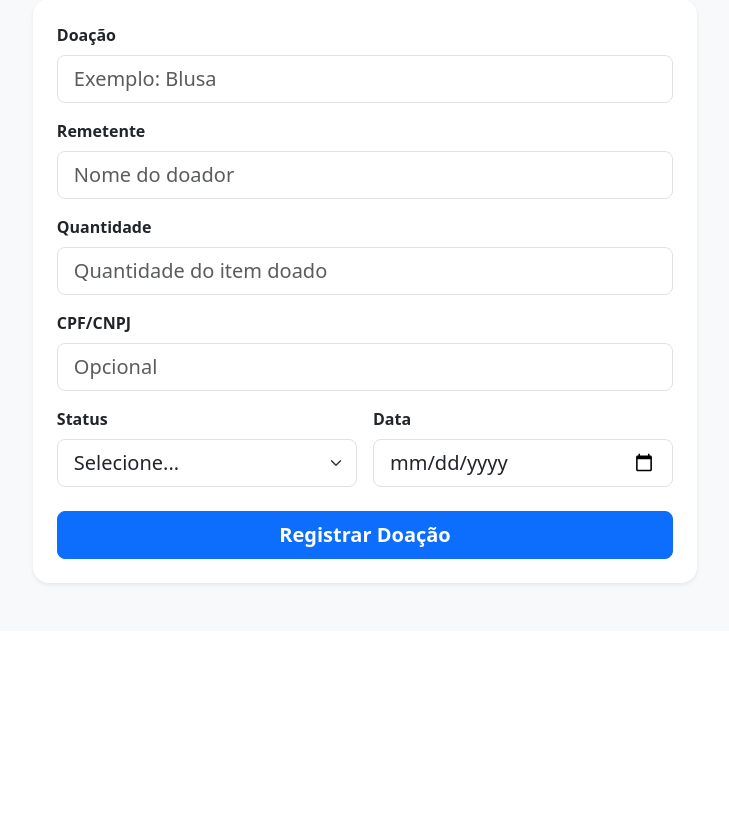
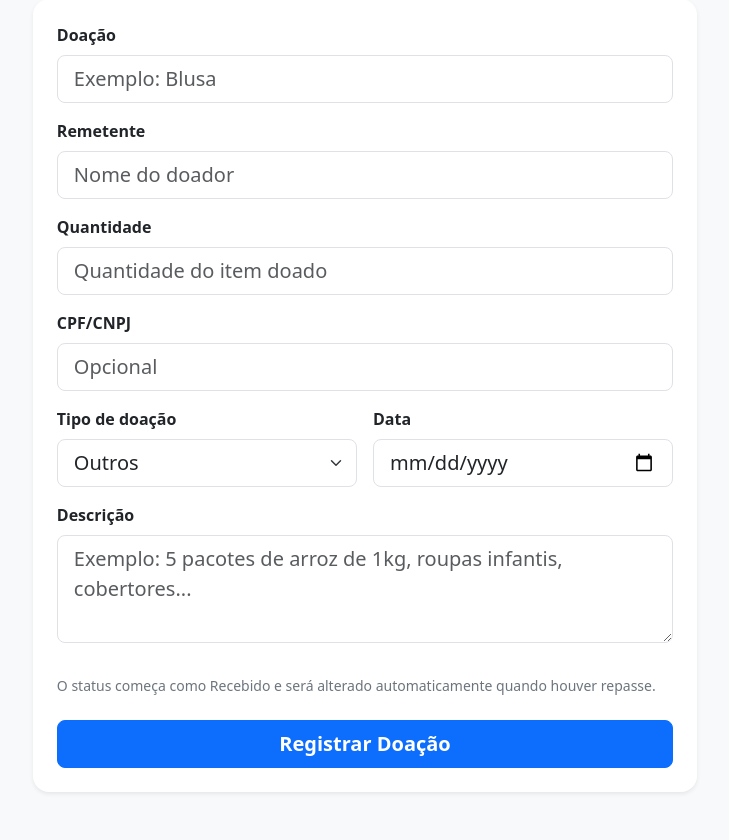
Before and after one commit to Fenniir/Projeto-Acao-Social-Acolher, a Django app: page /registrar/ in a window 1280 px wide. Shown: the part 312-1152 px from the top of the page, without its empty margins (275-1004 px from the left). Before the commit the page ends 898 px from the top, so only its background shows below. Run offline with Django 5.2, Linux system fonts and the light colour scheme.

Commit message:
Update Registro/Repasse/Excluir

```diff
--- a/core/urls.py
+++ b/core/urls.py
@@ -10,5 +10,6 @@ urlpatterns = [
     path('registrar/', TemplateView.as_view(template_name='acaoSocialRegistrarDoacao.html'), name='registrar_page'),
     path('api/doacoes/', views.doacoes, name='doacoes'),
     path('api/doacoes/<int:id>/', views.doacao_detalhe, name='doacao_detalhe'),
+    path('api/doacoes/<int:id>/repassar/', views.repassar_doacao, name='repassar_doacao'),
     path('api/estoque/', views.estoque, name='estoque'),
 ]
--- /dev/null
+++ b/projeto_acolher/__init__.py
@@ -0,0 +1,4 @@
+import pymysql
+
+pymysql.version_info = (2, 2, 1, "final", 0)
+pymysql.install_as_MySQLdb()
--- a/static/script.js
+++ b/static/script.js
@@ -54,15 +54,23 @@ async function apiFetch(caminho, opcoes = {}) {
     ...opcoes
   });
 
+  let dados = null;
+
+  try {
+    dados = await resposta.json();
+  } catch (erro) {
+    dados = null;
+  }
+
   if (!resposta.ok) {
+    if (dados && dados.erro) {
+      throw new Error(dados.erro);
+    }
+
     throw new Error("Erro ao conectar com o backend.");
   }
 
-  if (resposta.status === 204) {
-    return null;
-  }
-
-  return await resposta.json();
+  return dados;
 }
 
 function criarEstadoVazio(texto) {
@@ -81,7 +89,7 @@ function classeStatus(status) {
     return "text-bg-primary";
   }
 
-  if (status === "Processado") {
+  if (status === "Processando") {
     return "text-bg-warning";
   }
 
@@ -97,7 +105,7 @@ function iconeStatus(status) {
     return "bi-arrow-right-circle-fill";
   }
 
-  if (status === "Processado") {
+  if (status === "Processando") {
     return "bi-hourglass-split";
   }
 
@@ -123,6 +131,149 @@ function normalizarDataInput(data) {
   return texto;
 }
 
+// MODAL DE CONFIRMAÇÃO DO SISTEMA ---------------------------------------------------------
+
+function abrirModalConfirmacao(titulo, texto, funcaoConfirmar) {
+  let modal = document.getElementById("modalConfirmacaoSistema");
+
+  if (!modal) {
+    modal = document.createElement("div");
+    modal.className = "modal fade";
+    modal.id = "modalConfirmacaoSistema";
+    modal.tabIndex = -1;
+
+    modal.innerHTML = `
+      <div class="modal-dialog modal-dialog-centered">
+        <div class="modal-content border-0 rounded-4 shadow">
+          <div class="modal-header">
+            <h5 class="modal-title" id="confirmacaoTitulo">Confirmação</h5>
+            <button type="button" class="btn-close" data-bs-dismiss="modal" aria-label="Fechar"></button>
+          </div>
+
+          <div class="modal-body">
+            <p id="confirmacaoTexto" class="mb-0"></p>
+          </div>
+
+          <div class="modal-footer">
+            <button type="button" class="btn btn-outline-secondary" data-bs-dismiss="modal">
+              Cancelar
+            </button>
+
+            <button type="button" class="btn btn-primary" id="confirmacaoBotao">
+              Confirmar
+            </button>
+          </div>
+        </div>
+      </div>
+    `;
+
+    document.body.appendChild(modal);
+  }
+
+  document.getElementById("confirmacaoTitulo").textContent = titulo;
+  document.getElementById("confirmacaoTexto").textContent = texto;
+
+  let botao = document.getElementById("confirmacaoBotao");
+
+  botao.onclick = async function () {
+    await funcaoConfirmar();
+    bootstrap.Modal.getInstance(modal).hide();
+  };
+
+  bootstrap.Modal.getOrCreateInstance(modal).show();
+}
+
+function abrirModalRepassar(item) {
+  let modal = document.getElementById("modalRepassarItem");
+
+  if (!modal) {
+    modal = document.createElement("div");
+    modal.className = "modal fade";
+    modal.id = "modalRepassarItem";
+    modal.tabIndex = -1;
+
+    modal.innerHTML = `
+      <div class="modal-dialog modal-dialog-centered">
+        <form class="modal-content border-0 rounded-4 shadow" id="formRepassarItem">
+          <div class="modal-header">
+            <h5 class="modal-title">
+              <i class="bi bi-arrow-right-circle-fill me-2"></i>
+              Repassar item
+            </h5>
+            <button type="button" class="btn-close" data-bs-dismiss="modal" aria-label="Fechar"></button>
+          </div>
+
+          <div class="modal-body">
+            <input type="hidden" id="repassarId">
+
+            <p class="mb-2">
+              Item: <strong id="repassarNome"></strong>
+            </p>
+
+            <p class="text-secondary small mb-3">
+              Saldo disponível: <strong id="repassarSaldo"></strong>
+            </p>
+
+            <label for="repassarQuantidade" class="form-label fw-semibold">
+              Quantidade que será repassada
+            </label>
+            <input type="number" min="1" id="repassarQuantidade" class="form-control" required>
+          </div>
+
+          <div class="modal-footer">
+            <button type="button" class="btn btn-outline-secondary" data-bs-dismiss="modal">
+              Cancelar
+            </button>
+
+            <button type="submit" class="btn btn-success fw-semibold">
+              Confirmar repasse
+            </button>
+          </div>
+        </form>
+      </div>
+    `;
+
+    document.body.appendChild(modal);
+
+    document.getElementById("formRepassarItem").addEventListener("submit", async function (evento) {
+      evento.preventDefault();
+
+      let id = document.getElementById("repassarId").value;
+      let quantidade = Number(document.getElementById("repassarQuantidade").value);
+
+      if (!quantidade || quantidade <= 0) {
+        mostrarMensagem("Informe uma quantidade válida.", "erro");
+        return;
+      }
+
+      try {
+        await apiFetch("/doacoes/" + id + "/repassar/", {
+          method: "POST",
+          body: JSON.stringify({
+            quantidade: quantidade
+          })
+        });
+
+        bootstrap.Modal.getInstance(modal).hide();
+        mostrarMensagem("Repasse registrado com sucesso.");
+        carregarEstoque();
+        carregarDoacoes();
+
+      } catch (erro) {
+        mostrarMensagem(erro.message, "erro");
+      }
+    });
+  }
+
+  document.getElementById("repassarId").value = item.id;
+  document.getElementById("repassarNome").textContent = item.doacao_item || "-";
+  document.getElementById("repassarSaldo").textContent = item.saldo || 0;
+  document.getElementById("repassarQuantidade").value = 1;
+  document.getElementById("repassarQuantidade").max = item.saldo || 1;
+
+  bootstrap.Modal.getOrCreateInstance(modal).show();
+}
+
 // DOAÇÕES ----------------------------------------------------------------------
 
 function pegarDadosFormularioDoacao() {
@@ -131,7 +282,8 @@ function pegarDadosFormularioDoacao() {
     remetente: document.getElementById("remetente").value.trim(),
     quantidade: Number(document.getElementById("quantidade").value),
     cpf_cnpj: document.getElementById("cpfCnpj").value.trim(),
-    status: document.getElementById("status").value,
+    tipo: document.getElementById("tipo").value,
+    descricao: document.getElementById("descricao").value.trim(),
     data: document.getElementById("data").value
   };
 }
@@ -149,7 +301,7 @@ function validarDoacao(doacao) {
     return false;
   }
 
-  if (!doacao.status || doacao.status === "null") {
+  if (!doacao.tipo) {
     return false;
   }
 
@@ -168,7 +320,8 @@ function criarCardDoacao(doacao) {
   div.dataset.busca = (
     doacao.doacao_item + " " +
     doacao.remetente + " " +
-    doacao.status
+    doacao.status + " " +
+    doacao.tipo
   ).toLowerCase();
 
   let status = doacao.status || "Sem status";
@@ -190,24 +343,11 @@ function criarCardDoacao(doacao) {
           </span>
         </div>
 
-        <div class="d-flex flex-wrap align-items-center gap-2">
-
         <span class="badge rounded-pill status-pill ${statusClass}">
           <i class="bi ${statusIcon} me-1"></i>
           ${status}
         </span>
 
-          <button class="btn btn-outline-primary btn-sm fw-semibold btn-editar-doacao" type="button">
-            <i class="bi bi-pencil-square me-1"></i>
-            Editar
-          </button>
-
-          <button class="btn btn-outline-danger btn-sm fw-semibold btn-apagar-doacao" type="button">
-            <i class="bi bi-trash3-fill me-1"></i>
-            Apagar
-          </button>
-
-        </div>
       </div>
 
       <div class="record-grid doacao-grid small">
@@ -218,8 +358,23 @@ function criarCardDoacao(doacao) {
         </div>
 
         <div>
+          <span class="text-secondary d-block">Tipo</span>
+          <strong>${doacao.tipo || "Outros"}</strong>
+        </div>
+
+        <div>
           <span class="text-secondary d-block">Quantidade</span>
           <strong>${doacao.quantidade || 0}</strong>
+        </div>
+
+        <div>
+          <span class="text-secondary d-block">Repassado</span>
+          <strong>${doacao.quantidade_repassada || 0}</strong>
+        </div>
+
+        <div>
+          <span class="text-secondary d-block">Saldo</span>
+          <strong>${doacao.saldo || 0}</strong>
         </div>
 
         <div>
@@ -233,36 +388,13 @@ function criarCardDoacao(doacao) {
         </div>
 
       </div>
+
+      <div class="mt-3 small">
+        <span class="text-secondary d-block">Descrição</span>
+        <strong>${doacao.descricao || "-"}</strong>
+      </div>
     </div>
   `;
-
-  let botaoEditar = div.querySelector(".btn-editar-doacao");
-  let botaoApagar = div.querySelector(".btn-apagar-doacao");
-
-  botaoEditar.addEventListener("click", function () {
-    abrirModalEdicaoDoacao(doacao);
-  });
-
-  botaoApagar.addEventListener("click", async function () {
-    let confirmar = confirm("Apagar esta doação?");
-
-    if (!confirmar) {
-      return;
-    }
-
-    try {
-      await apiFetch("/doacoes/" + doacao.id + "/", {
-        method: "DELETE"
-      });
-
-      mostrarMensagem("Registro apagado com sucesso.");
-      carregarDoacoes();
-      carregarEstoque();
-
-    } catch (erro) {
-      mostrarMensagem(erro.message, "erro");
-    }
-  });
 
   return div;
 }
@@ -299,7 +431,7 @@ async function carregarDoacoes() {
       return;
     }
 
-    let ultimaDoacao = doacoes[doacoes.length - 1];
+    let ultimaDoacao = doacoes[0];
 
     atualizarTexto("ultimaDoacao", ultimaDoacao.doacao_item || "-");
 
@@ -331,7 +463,7 @@ function prepararFormularioDoacao() {
     let dados = pegarDadosFormularioDoacao();
 
     if (!validarDoacao(dados)) {
-      mostrarMensagem("Preencha doação, remetente, quantidade, status e data.", "erro");
+      mostrarMensagem("Preencha doação, remetente, quantidade, tipo e data.", "erro");
       return;
     }
 
@@ -346,7 +478,7 @@ function prepararFormularioDoacao() {
 
       mostrarMensagem("Doação cadastrada com sucesso!");
       formulario.reset();
-      document.getElementById("status").value = "null";
+      document.getElementById("tipo").value = "Outros";
 
     } catch (erro) {
       mostrarMensagem(erro.message, "erro");
@@ -358,7 +490,7 @@ function prepararFormularioDoacao() {
   });
 }
 
-// MODAL DE EDIÇÃO ----------------------------------------------------------------------
+// MODAL DE EDIÇÃO DO ESTOQUE -------------------------------------------------------------
 
 function abrirModalEdicaoDoacao(doacao) {
   let modal = document.getElementById("modalEditarDoacao");
@@ -390,7 +522,7 @@ function criarModalEdicaoDoacao() {
         <div class="modal-header">
           <h5 class="modal-title">
             <i class="bi bi-pencil-square me-2"></i>
-            Editar doação
+            Editar item do estoque
           </h5>
 
           <button type="button" class="btn-close" data-bs-dismiss="modal" aria-label="Fechar"></button>
@@ -435,14 +567,14 @@ function criarModalEdicaoDoacao() {
             </div>
 
             <div class="col-md-6">
-              <label class="form-label fw-semibold" for="editarStatus">
-                Status
+              <label class="form-label fw-semibold" for="editarTipo">
+                Tipo de doação
               </label>
 
-              <select class="form-select" id="editarStatus" required>
-                <option value="Recebido">Recebido</option>
-                <option value="Processado">Processado</option>
-                <option value="Repassado">Repassado</option>
+              <select class="form-select" id="editarTipo" required>
+                <option value="Alimento">Alimento</option>
+                <option value="Roupa">Roupa</option>
+                <option value="Outros">Outros</option>
               </select>
             </div>
 
@@ -454,7 +586,19 @@ function criarModalEdicaoDoacao() {
               <input class="form-control" id="editarData" type="date" required>
             </div>
 
+            <div class="col-12">
+              <label class="form-label fw-semibold" for="editarDescricao">
+                Descrição
+              </label>
+
+              <textarea class="form-control" id="editarDescricao" rows="3"></textarea>
             </div>
+
+          </div>
+
+          <p class="text-secondary small mt-3 mb-0">
+            O status não é editado manualmente. Ele muda sozinho quando houver repasse.
+          </p>
         </div>
 
         <div class="modal-footer">
@@ -482,7 +626,8 @@ function preencherModalEdicao(doacao) {
   document.getElementById("editarRemetente").value = doacao.remetente || "";
   document.getElementById("editarQuantidade").value = doacao.quantidade || 1;
   document.getElementById("editarCpfCnpj").value = doacao.cpf_cnpj || "";
-  document.getElementById("editarStatus").value = doacao.status || "Recebido";
+  document.getElementById("editarTipo").value = doacao.tipo || "Outros";
+  document.getElementById("editarDescricao").value = doacao.descricao || "";
   document.getElementById("editarData").value = normalizarDataInput(doacao.data);
 }
 
@@ -492,7 +637,8 @@ function pegarDadosModalEdicao() {
     remetente: document.getElementById("editarRemetente").value.trim(),
     quantidade: Number(document.getElementById("editarQuantidade").value),
     cpf_cnpj: document.getElementById("editarCpfCnpj").value.trim(),
-    status: document.getElementById("editarStatus").value,
+    tipo: document.getElementById("editarTipo").value,
+    descricao: document.getElementById("editarDescricao").value.trim(),
     data: document.getElementById("editarData").value
   };
 }
@@ -519,7 +665,7 @@ function configurarFormularioEdicao(modal) {
 
       bootstrap.Modal.getInstance(modal).hide();
 
-      mostrarMensagem("Doação editada com sucesso.");
+      mostrarMensagem("Item do estoque editado com sucesso.");
 
       carregarDoacoes();
       carregarEstoque();
@@ -536,64 +682,135 @@ function criarCardEstoque(item) {
   let div = document.createElement("article");
 
   div.className = "record-card card border-0 shadow-sm rounded-4";
-  div.dataset.busca = String(item.doacao_item || "").toLowerCase();
+  div.dataset.busca = (
+    item.doacao_item + " " +
+    item.remetente + " " +
+    item.status + " " +
+    item.tipo
+  ).toLowerCase();
 
-  let saldo = Number(item.saldo || 0);
-
-  let classeBadge = "";
-  let textoBadge = "";
-
-  if (saldo <= 0) {
-    classeBadge = "text-bg-danger";
-    textoBadge = "Sem saldo";
-  } else if (saldo <= 3) {
-    classeBadge = "text-bg-warning";
-    textoBadge = "Estoque baixo";
-  } else {
-    classeBadge = "text-bg-success";
-    textoBadge = "Disponível";
-  }
+  let status = item.status || "Sem status";
+  let statusClass = classeStatus(status);
+  let statusIcon = iconeStatus(status);
 
   div.innerHTML = `
     <div class="card-body p-3 p-md-4">
 
-      <div class="d-flex flex-wrap align-items-center gap-2 mb-3">
+      <div class="d-flex flex-column flex-lg-row align-items-start align-items-lg-center justify-content-between gap-3 mb-3">
 
-        <h3 class="h5 fw-bold mb-0 me-auto">
+        <div>
+          <h3 class="h5 fw-bold mb-1">
             ${item.doacao_item || "Item sem nome"}
           </h3>
 
-        <span class="badge rounded-pill status-pill ${classeBadge}">
-          ${textoBadge}
+          <span class="text-secondary small">
+            Registro #${item.id || "-"}
+          </span>
+        </div>
+
+        <div class="d-flex flex-wrap align-items-center gap-2">
+
+          <span class="badge rounded-pill status-pill ${statusClass}">
+            <i class="bi ${statusIcon} me-1"></i>
+            ${status}
           </span>
 
+          <button class="btn btn-outline-primary btn-sm fw-semibold btn-editar-estoque" type="button">
+            <i class="bi bi-pencil-square me-1"></i>
+            Editar
+          </button>
+
+          <button class="btn btn-outline-success btn-sm fw-semibold btn-repassar-estoque" type="button">
+            <i class="bi bi-arrow-right-circle-fill me-1"></i>
+            Repassar
+          </button>
+
+          <button class="btn btn-outline-danger btn-sm fw-semibold btn-apagar-estoque" type="button">
+            <i class="bi bi-trash3-fill me-1"></i>
+            Excluir
+          </button>
+
+        </div>
       </div>
 
       <div class="record-grid small">
 
         <div>
-          <span class="text-secondary d-block">Recebido</span>
-          <strong>${item.recebido || 0}</strong>
+          <span class="text-secondary d-block">Doador</span>
+          <strong>${item.remetente || "-"}</strong>
+        </div>
+
+        <div>
+          <span class="text-secondary d-block">Tipo</span>
+          <strong>${item.tipo || "Outros"}</strong>
+        </div>
+
+        <div>
+          <span class="text-secondary d-block">Quantidade</span>
+          <strong>${item.quantidade || 0}</strong>
         </div>
 
         <div>
           <span class="text-secondary d-block">Repassado</span>
-          <strong>${item.repassado || 0}</strong>
-        </div>
-
-        <div>
-          <span class="text-secondary d-block">Processado</span>
-          <strong>${item.processado || 0}</strong>
+          <strong>${item.quantidade_repassada || 0}</strong>
         </div>
 
         <div>
           <span class="text-secondary d-block">Saldo</span>
-          <strong>${saldo}</strong>
+          <strong>${item.saldo || 0}</strong>
+        </div>
+
+        <div>
+          <span class="text-secondary d-block">CPF/CNPJ</span>
+          <strong>${item.cpf_cnpj || "-"}</strong>
+        </div>
+
+        <div>
+          <span class="text-secondary d-block">Data</span>
+          <strong>${formatarData(item.data)}</strong>
         </div>
 
       </div>
+
+      <div class="mt-3 small">
+        <span class="text-secondary d-block">Descrição</span>
+        <strong>${item.descricao || "-"}</strong>
+      </div>
     </div>
   `;
+
+  let botaoEditar = div.querySelector(".btn-editar-estoque");
+  let botaoRepassar = div.querySelector(".btn-repassar-estoque");
+  let botaoApagar = div.querySelector(".btn-apagar-estoque");
+
+  botaoEditar.addEventListener("click", function () {
+    abrirModalEdicaoDoacao(item);
+  });
+
+  botaoRepassar.addEventListener("click", function () {
+    abrirModalRepassar(item);
+  });
+
+  botaoApagar.addEventListener("click", function () {
+    abrirModalConfirmacao(
+      "Excluir item",
+      "Tem certeza que deseja excluir este item? Use apenas quando o cadastro estiver errado.",
+      async function () {
+        try {
+          await apiFetch("/doacoes/" + item.id + "/", {
+            method: "DELETE"
+          });
+
+          mostrarMensagem("Item excluído com sucesso.");
+          carregarEstoque();
+          carregarDoacoes();
+
+        } catch (erro) {
+          mostrarMensagem(erro.message, "erro");
+        }
+      }
+    );
+  });
 
   return div;
 }
@@ -615,18 +832,24 @@ async function carregarEstoque() {
     let itens = await apiFetch("/estoque/");
 
     let totalRecebido = 0;
-    let totalRepassado = 0;
+    let totalProcessando = 0;
     let saldoGeral = 0;
 
     for (let i = 0; i < itens.length; i++) {
-      totalRecebido += Number(itens[i].recebido || 0);
-      totalRepassado += Number(itens[i].repassado || 0);
+      if (itens[i].status === "Recebido") {
+        totalRecebido += Number(itens[i].saldo || 0);
+      }
+
+      if (itens[i].status === "Processando") {
+        totalProcessando += Number(itens[i].saldo || 0);
+      }
+
       saldoGeral += Number(itens[i].saldo || 0);
     }
 
     atualizarTexto("totalItens", itens.length);
     atualizarTexto("totalRecebido", totalRecebido);
-    atualizarTexto("totalRepassado", totalRepassado);
+    atualizarTexto("totalProcessando", totalProcessando);
     atualizarTexto("saldoGeral", saldoGeral);
 
     if (itens.length === 0) {
@@ -647,7 +870,6 @@ async function carregarEstoque() {
     );
   }
 }
-
 
 // BUSCA ----------------------------------------------------------------------
 
@@ -704,7 +926,7 @@ function prepararLoginSimples() {
     mensagem.className = "text-success text-center fw-semibold mt-3 mb-0";
 
     setTimeout(function () {
-      window.location.href = "index.html";
+      window.location.href = "/";
     }, 700);
   });
 }
--- a/templates/acaoSocialDoacao.html
+++ b/templates/acaoSocialDoacao.html
@@ -33,7 +33,7 @@
       <div class="card-body p-4">
         <p class="text-primary text-uppercase fw-bold small mb-1 letter-space">Histórico</p>
         <h1 class="display-6 fw-bold mb-2">Doações</h1>
-        <p class="text-secondary mb-0">Acompanhe as doações registradas no banco de dados.</p>
+        <p class="text-secondary mb-0">Acompanhe o histórico de tudo que foi registrado no sistema.</p>
       </div>
     </section>
     <section class="row g-3 mb-4" aria-label="Resumo das doações">
@@ -59,7 +59,7 @@
     <section class="card border-0 shadow-sm rounded-4">
       <div class="card-body p-4">
         <div class="d-flex flex-column flex-md-row justify-content-between gap-3 mb-4">
-          <h2 class="h4 fw-bold mb-0">Registros encontrados</h2>
+          <h2 class="h4 fw-bold mb-0">Histórico de registros</h2>
           <input id="buscaItens" class="form-control app-search" type="search" placeholder="Buscar doação ou doador...">
         </div>
         <div id="acaoSocialEstoqueScrollbar" class="vstack gap-3"></div>
--- a/templates/acaoSocialEstoque.html
+++ b/templates/acaoSocialEstoque.html
@@ -33,7 +33,7 @@
       <div class="card-body p-4">
         <p class="text-primary text-uppercase fw-bold small mb-1 letter-space">Controle de doações</p>
         <h1 class="display-6 fw-bold mb-2">Estoque</h1>
-        <p class="text-secondary mb-0">Visualize o saldo atual, o total recebido e o que já foi repassado.</p>
+        <p class="text-secondary mb-0">Visualize os itens que ainda têm saldo no estoque. O status é atualizado automaticamente pelos repasses.</p>
       </div>
     </section>
     <section class="row g-3 mb-4" aria-label="Status do sistema">
@@ -51,8 +51,8 @@
       </div>
       <div class="col-6 col-lg-3">
         <div class="card metric-card h-100 shadow-sm border-0 rounded-4">
-          <div class="card-body"><span class="text-secondary fw-semibold">Total repassado</span><strong
-              id="totalRepassado" class="d-block fs-1 lh-1 mt-2">0</strong></div>
+          <div class="card-body"><span class="text-secondary fw-semibold">Total processando</span><strong
+              id="totalProcessando" class="d-block fs-1 lh-1 mt-2">0</strong></div>
         </div>
       </div>
       <div class="col-6 col-lg-3">
--- a/templates/acaoSocialRegistrarDoacao.html
+++ b/templates/acaoSocialRegistrarDoacao.html
@@ -57,21 +57,32 @@
             <label for="cpfCnpj" class="form-label fw-semibold">CPF/CNPJ</label>
             <input type="text" id="cpfCnpj" class="form-control form-control-lg" placeholder="Opcional">
           </div>
+
           <div class="row g-3">
             <div class="col-12 col-md-6">
-              <label for="status" class="form-label fw-semibold">Status</label>
-              <select id="status" class="form-select form-select-lg">
-                <option value="null">Selecione...</option>
-                <option value="Recebido">Recebido</option>
-                <option value="Repassado">Repassado</option>
-                <option value="Processado">Processado</option>
+              <label for="tipo" class="form-label fw-semibold">Tipo de doação</label>
+              <select id="tipo" class="form-select form-select-lg">
+                <option value="Alimento">Alimento</option>
+                <option value="Roupa">Roupa</option>
+                <option value="Outros" selected>Outros</option>
               </select>
             </div>
+
             <div class="col-12 col-md-6">
               <label for="data" class="form-label fw-semibold">Data</label>
               <input type="date" id="data" class="form-control form-control-lg">
             </div>
           </div>
+
+          <div class="mb-3 mt-3">
+            <label for="descricao" class="form-label fw-semibold">Descrição</label>
+            <textarea id="descricao" class="form-control form-control-lg" rows="3"
+              placeholder="Exemplo: 5 pacotes de arroz de 1kg, roupas infantis, cobertores..."></textarea>
+          </div>
+
+          <p class="text-secondary small mt-3 mb-0">
+            O status começa como Recebido e será alterado automaticamente quando houver repasse.
+          </p>
           <button type="submit" id="registrarDoacaoBotao" class="btn btn-primary btn-lg fw-bold mt-4">Registrar Doação</button>
         </form>
       </div>
```
Also changed, not shown: core/models.py (+19 -1 lines), core/views.py (+79 -33 lines), core/migrations/0002_doacao_tipo_descricao_repasses.py (added). Lines whose indentation alone changed are shown as unchanged.
